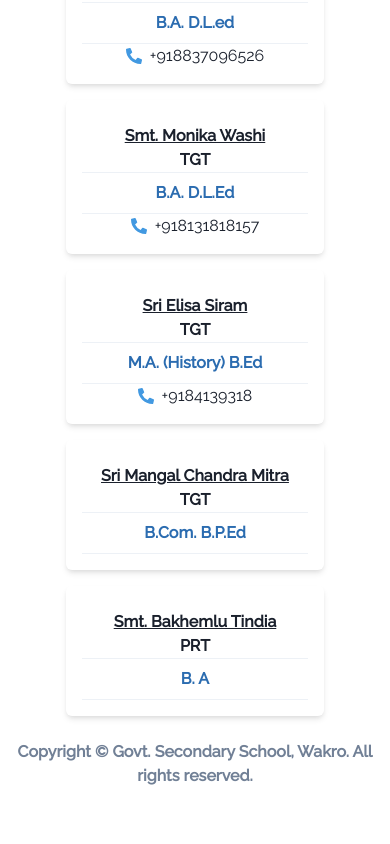
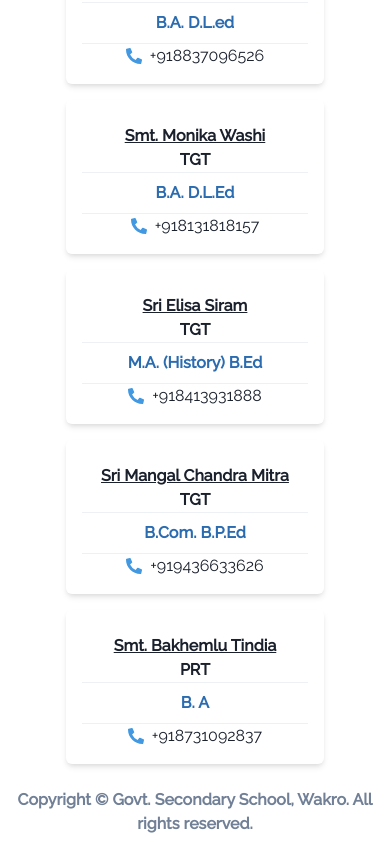
Before and after one commit to otaree/gss-wakro, a React (Create React App) app: page /contact in a window 390 px wide. Shown: the part 1612-2456 px from the top of the page. Before the commit the page ends 2408 px from the top, so only its background shows below. Built offline with nearby package versions, Linux system fonts and the light colour scheme.

Commit message:
added new phone no. in contacts

```diff
--- a/src/components/MadetoryDisclouser/index.jsx
+++ b/src/components/MadetoryDisclouser/index.jsx
@@ -21,11 +21,11 @@ const HealthSanitationDoc = "https://ghss-wakro.s3.ap-south-1.amazonaws.com/wate
 const BuildingSafetyDoc = "https://ghss-wakro.s3.ap-south-1.amazonaws.com/building-safety-certificate.pdf";
 const FireSafetyDoc = "https://ghss-wakro.s3.ap-south-1.amazonaws.com/Fire-safety-cer.pdf";
 const DSEDoc = "https://ghss-wakro.s3.ap-south-1.amazonaws.com/affiliation_application.pdf";
-const TrustsDoc = "#";
+const TrustsDoc = "https://ghss-wakro.s3.ap-south-1.amazonaws.com/societies-trust-certificate.pdf";
 const NOCDoc = "#";
 const RTEActDoc = "#";
 const FeeStructureDoc = "https://ghss-wakro.s3.ap-south-1.amazonaws.com/Fee-structure.pdf";
-const AcademicCalendarDoc = "https://ghss-wakro.s3.ap-south-1.amazonaws.com/calander-activities-2020-21.pdf";
+const AcademicCalendarDoc = "https://ghss-wakro.s3.ap-south-1.amazonaws.com/academic-calander-activities-2021-22.pdf";
 const PTADoc = "https://ghss-wakro.s3.ap-south-1.amazonaws.com/PTA.pdf";
 const RESULTS = "https://ghss-wakro.s3.ap-south-1.amazonaws.com/class-x-result-2018-2020.pdf";
 const TransportSafetyCertificate = "https://ghss-wakro.s3.ap-south-1.amazonaws.com/transport-safety-certificate.pdf";
--- a/src/pages/Contact.jsx
+++ b/src/pages/Contact.jsx
@@ -144,21 +144,21 @@ export default function Contact() {
             name: "Sri Elisa Siram",
             position: "TGT",
             qualification: "M.A. (History) B.Ed",
-            phone: "+9184139318",
+            phone: "+918413931888",
             email: ""
         },
         {
             name: "Sri Mangal Chandra Mitra",
             position: "TGT",
             qualification: "B.Com. B.P.Ed",
-            phone: "",
+            phone: "+919436633626",
             email: ""
         },
         {
             name: "Smt. Bakhemlu Tindia",
             position: "PRT",
             qualification: "B. A",
-            phone: "",
+            phone: "+918731092837",
             email: ""
         },
     ]
```
